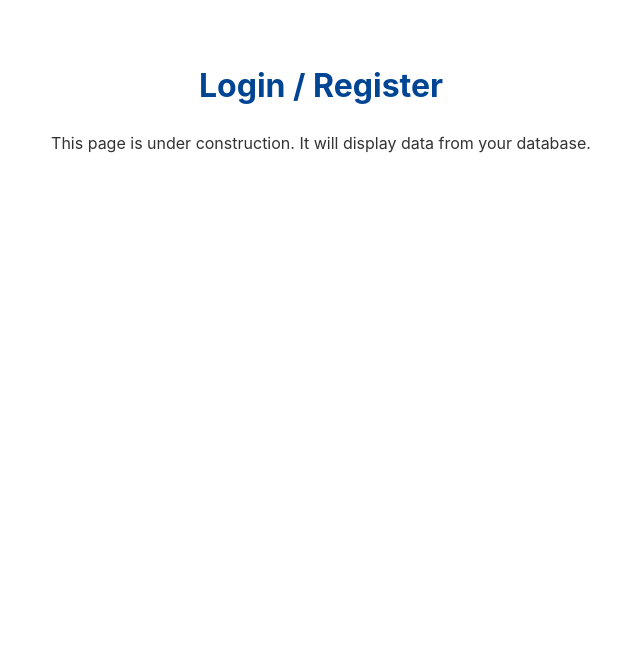
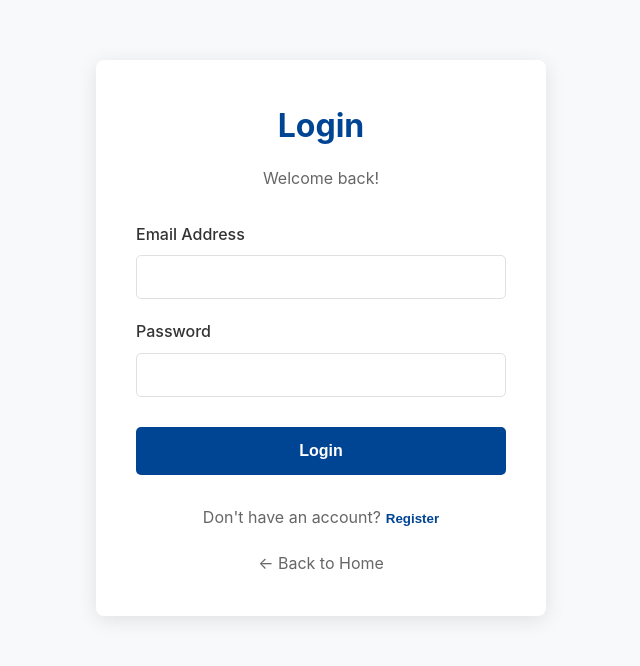
Before and after one commit to Dio-Media/AccelNet, a React (Create React App) app: page /login in a window 1280 px wide. Shown: the top 666 px of the page, without its empty margins (319-959 px from the left). Built offline with nearby package versions, Linux system fonts and the light colour scheme.

Commit message:
Login/register page implementation made

```diff
--- a/src/App.js
+++ b/src/App.js
@@ -1,5 +1,6 @@
 import { Routes, Route } from "react-router-dom";
 import Home from "./pages/Home/Home";
+import Login from "./pages/JoinUs/Login";
 import Layout from "./components/layout/Layout";
 import "./App.css";
 
@@ -37,7 +38,7 @@ function App() {
       </Route>
 
       {/* Login page without layout (if you want it separate) */}
-      <Route path="/login" element={<Placeholder title="Login / Register" />} />
+      <Route path="/login" element={<Login />} />
     </Routes>
   );
 }
--- /dev/null
+++ b/src/pages/JoinUs/Login.css
@@ -0,0 +1,89 @@
+.login-register-main {
+  display: flex;
+  justify-content: center;
+  align-items: center;
+  padding: 60px 20px;
+  background-color: #f8f9fa;
+  min-height: calc(100vh - 200px); /* Adjust based on header/footer height */
+}
+
+.form-container {
+  background: white;
+  padding: 40px;
+  border-radius: 8px;
+  box-shadow: 0 4px 20px rgba(0, 0, 0, 0.1);
+  width: 100%;
+  max-width: 450px;
+  text-align: center;
+}
+
+.form-container h1 {
+  color: #004494;
+  margin-bottom: 15px;
+}
+
+.form-container p {
+  color: #666;
+  margin-bottom: 30px;
+}
+
+.form-group {
+  margin-bottom: 20px;
+  text-align: left;
+}
+
+.form-group label {
+  display: block;
+  margin-bottom: 8px;
+  color: #333;
+  font-weight: 500;
+}
+
+.form-group input {
+  width: 100%;
+  padding: 12px;
+  border: 1px solid #e0e0e0;
+  border-radius: 5px;
+  font-size: 1rem;
+  transition: border-color 0.3s;
+}
+
+.form-group input:focus {
+  outline: none;
+  border-color: #004494;
+}
+
+.form-submit-button {
+  width: 100%;
+  padding: 15px;
+  margin-top: 10px;
+}
+
+.toggle-form-text {
+  margin-top: 30px;
+  color: #666;
+}
+
+.toggle-form-button {
+  background: none;
+  border: none;
+  color: #004494;
+  font-weight: bold;
+  cursor: pointer;
+  margin-left: 5px;
+  padding: 0;
+}
+
+.back-to-home {
+  margin-top: 20px;
+}
+
+.back-to-home a {
+  color: #666;
+  text-decoration: none;
+  transition: color 0.3s;
+}
+
+.back-to-home a:hover {
+  color: #004494;
+}
--- /dev/null
+++ b/src/pages/JoinUs/Login.jsx
@@ -0,0 +1,69 @@
+import React, { useState } from 'react';
+import { Link } from 'react-router-dom';
+import './Login.css';
+
+export default function Login() {
+  const [isLogin, setIsLogin] = useState(true);
+
+  const toggleForm = () => {
+    setIsLogin(!isLogin);
+  };
+
+  const handleSubmit = (event) => {
+    event.preventDefault();
+    // Here you would handle form submission, e.g., send data to your backend
+    alert(`Form submitted for ${isLogin ? 'Login' : 'Registration'}`);
+  };
+
+  return (
+    <main className="login-register-main">
+      <div className="form-container">
+        <h1>{isLogin ? 'Login' : 'Register'}</h1>
+        <p>
+          {isLogin ? 'Welcome back!' : 'Create your account to get started.'}
+        </p>
+
+        <form onSubmit={handleSubmit}>
+          {!isLogin && (
+            <div className="form-group">
+              <label htmlFor="name">Full Name</label>
+              <input type="text" id="name" name="name" required />
+            </div>
+          )}
+
+          <div className="form-group">
+            <label htmlFor="email">Email Address</label>
+            <input type="email" id="email" name="email" required />
+          </div>
+
+          <div className="form-group">
+            <label htmlFor="password">Password</label>
+            <input type="password" id="password" name="password" required />
+          </div>
+
+          {!isLogin && (
+            <div className="form-group">
+              <label htmlFor="confirm-password">Confirm Password</label>
+              <input type="password" id="confirm-password" name="confirm-password" required />
+            </div>
+          )}
+
+          <button type="submit" className="Button-primary form-submit-button">
+            {isLogin ? 'Login' : 'Create Account'}
+          </button>
+        </form>
+
+        <div className="toggle-form-text">
+          {isLogin ? "Don't have an account?" : 'Already have an account?'}
+          <button onClick={toggleForm} className="toggle-form-button">
+            {isLogin ? 'Register' : 'Login'}
+          </button>
+        </div>
+
+        <div className="back-to-home">
+          <Link to="/">&larr; Back to Home</Link>
+        </div>
+      </div>
+    </main>
+  );
+}
```
